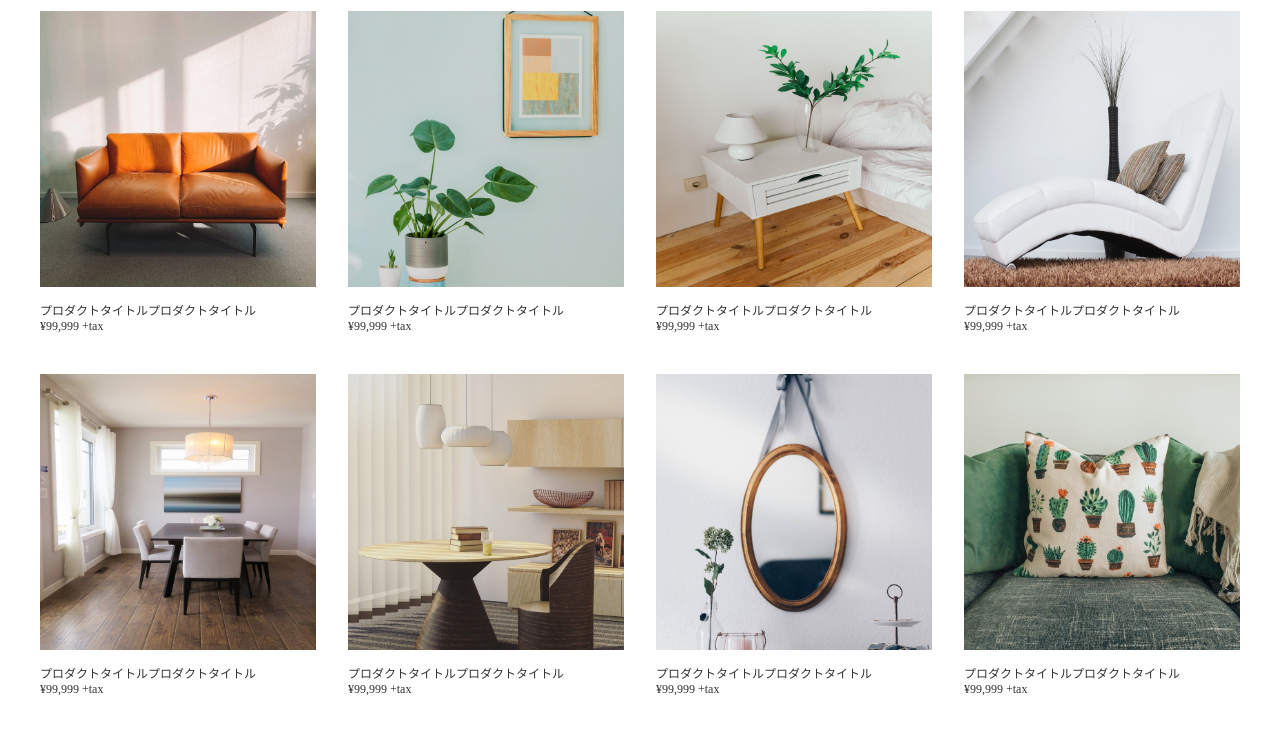
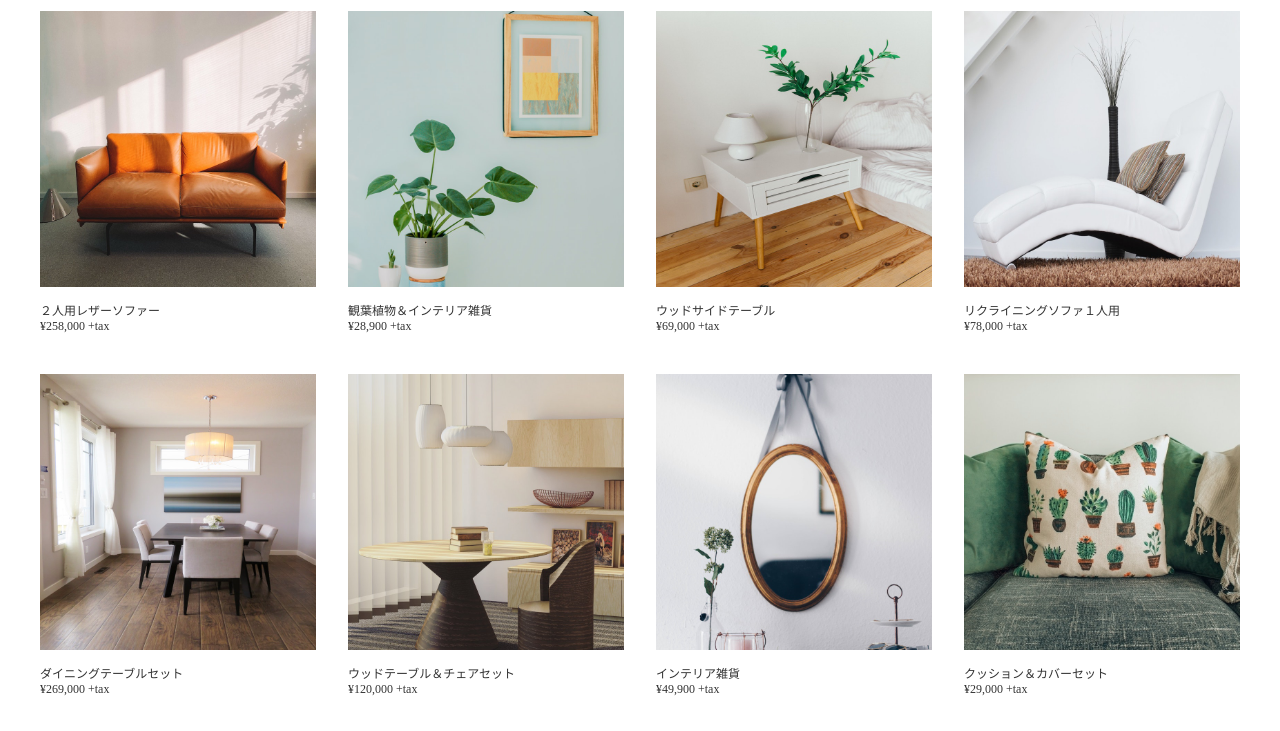
Before and after one commit to sarananev/store_site, a plain HTML site: page index.html in a window 1280 px wide. Shown: the part 69-800 px from the top of the page. Drawn offline with Linux system fonts and the light colour scheme; some packages are replaced by stand-ins of ours.

Commit message:
Update index.html

```diff
--- a/index.html
+++ b/index.html
@@ -39,43 +39,43 @@
       <ui class="grid-item">
         <li class="item1">
           <a href="item1.html"><img src="img/item1.jpg" alt="item1"></a>
-          <p>プロダクトタイトルプロダクトタイトル</p>
-          <p>¥99,999 +tax</p>
+          <p>２人用レザーソファー</p>
+          <p>¥258,000 +tax</p>
         </li>
         <li class="item2">
           <a href="item1.html"><img src="img/item2.jpg" alt="item1"></a>
-          <p>プロダクトタイトルプロダクトタイトル</p>
-          <p>¥99,999 +tax</p>
+          <p>観葉植物＆インテリア雑貨</p>
+          <p>¥28,900 +tax</p>
         </li>
         <li class="item3">
           <a href="item1.html"><img src="img/item3.jpg" alt="item1"></a>
-          <p>プロダクトタイトルプロダクトタイトル</p>
-          <p>¥99,999 +tax</p>
+          <p>ウッドサイドテーブル</p>
+          <p>¥69,000 +tax</p>
         </li>
         <li class="item4">
           <a href="item1.html"><img src="img/item4.jpg" alt="item1"></a>
-          <p>プロダクトタイトルプロダクトタイトル</p>
-          <p>¥99,999 +tax</p>
+          <p>リクライニングソファ１人用</p>
+          <p>¥78,000 +tax</p>
         </li>
         <li class="item5">
           <a href="item1.html"><img src="img/item5.jpg" alt="item1"></a>
-          <p>プロダクトタイトルプロダクトタイトル</p>
-          <p>¥99,999 +tax</p>
+          <p>ダイニングテーブルセット</p>
+          <p>¥269,000 +tax</p>
         </li>
         <li class="item6">
           <a href="item1.html"><img src="img/item6.jpg" alt="item1"></a>
-          <p>プロダクトタイトルプロダクトタイトル</p>
-          <p>¥99,999 +tax</p>
+          <p>ウッドテーブル＆チェアセット</p>
+          <p>¥120,000 +tax</p>
         </li>
         <li class="item7">
           <a href="item1.html"><img src="img/item7.jpg" alt="item1"></a>
-          <p>プロダクトタイトルプロダクトタイトル</p>
-          <p>¥99,999 +tax</p>
+          <p>インテリア雑貨</p>
+          <p>¥49,900 +tax</p>
         </li>
         <li class="item8">
           <a href="item1.html"><img src="img/item8.jpg" alt="item1"></a>
-          <p>プロダクトタイトルプロダクトタイトル</p>
-          <p>¥99,999 +tax</p>
+          <p>クッション＆カバーセット</p>
+          <p>¥29,000 +tax</p>
         </li>
       </ui>
       <a class="viewmore" href="products.html">View More</a>
```
